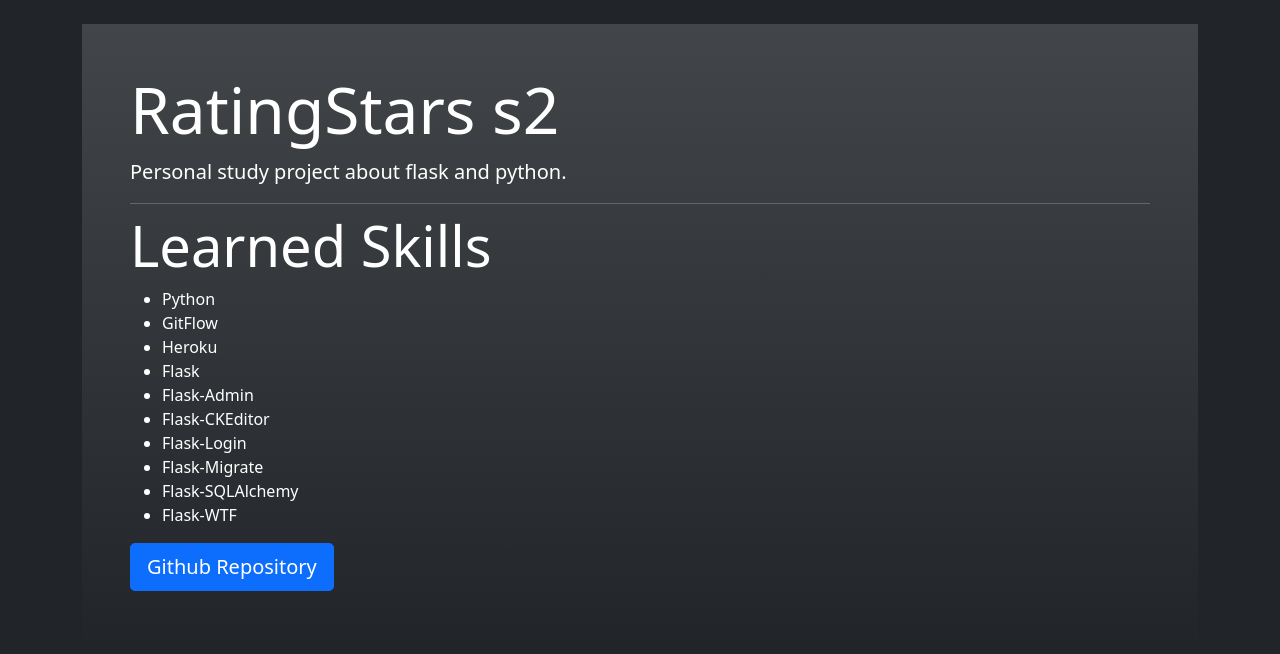
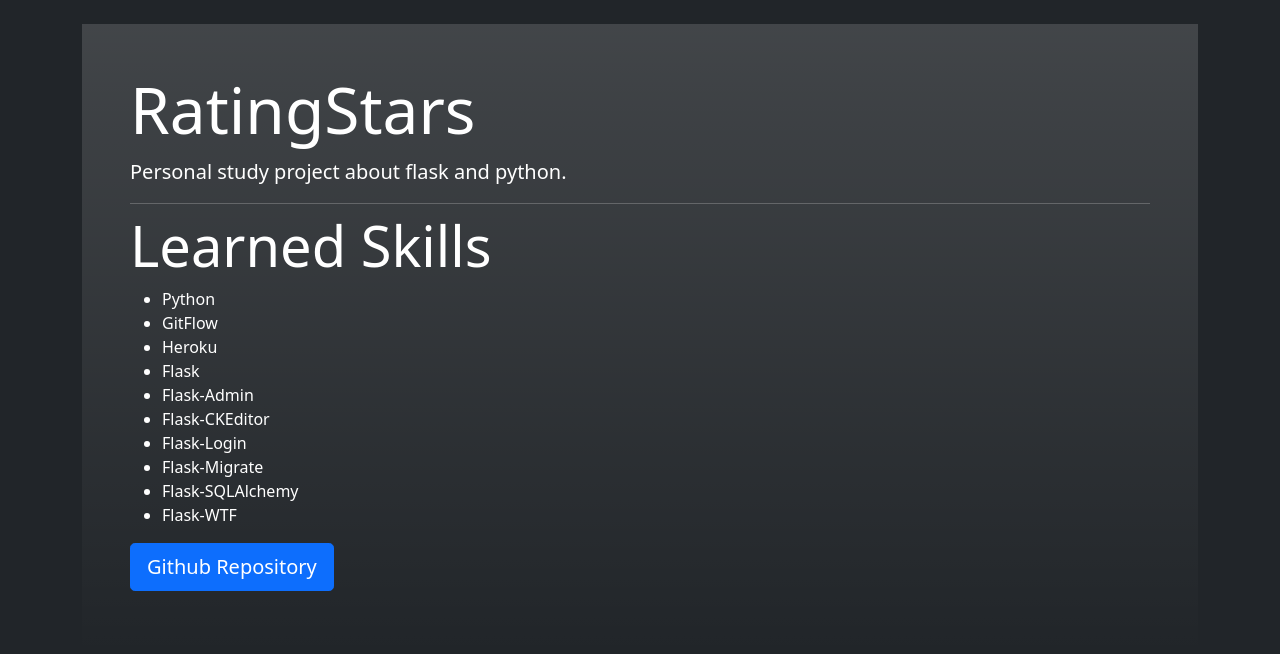
Before and after one commit to adrianomqsmts/ratingstars, a Flask app: page / in a window 1280 px wide. Shown: the part 56-710 px from the top of the page. Run offline with Flask 2, Linux system fonts and the light colour scheme; parts of the project's set-up code (start-up, migrations or seed data) failed here and were passed over; some libraries are stand-ins or nearby versions.

Commit message:
Dockerfile settings

```diff
--- a/app.py
+++ b/app.py
@@ -69,5 +69,5 @@ def index() -> Response:
     return render_template("index.html")
 
 
-if __name__ == "__main__":
-    server.run()
+if __name__ == '__main__':
+    app.run(host='0.0.0.0', port=5000, debug=True)
--- a/project/templates/index.html
+++ b/project/templates/index.html
@@ -4,7 +4,7 @@
 
 {% block content %}
 <div class="p-5 bg-gradient">
-  <h1 class="display-3"> RatingStars s2</h1>
+  <h1 class="display-3"> RatingStars</h1>
   <p class="lead">Personal study project about flask and python.</p>
   <hr class="my-2">
   <h2 class="display-4">Learned Skills</h2>
```
Also changed, not shown: 2 other files.
